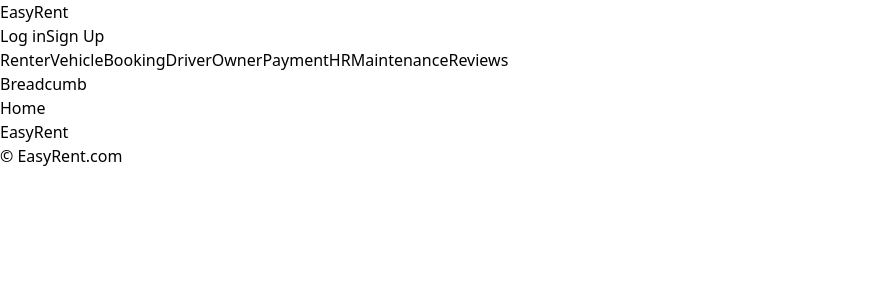
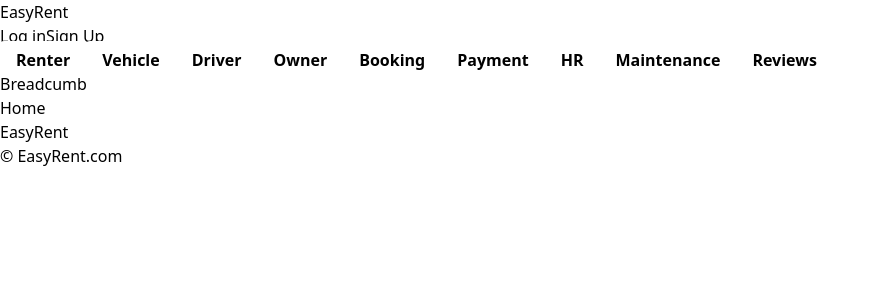
Before and after one commit to Sudila-Jayasekara/EasyRent, a React (Vite) app in the folder frontend/: page / in a window 1280 px wide. Shown: the top 300 px of the page, without its empty margins (0-880 px from the left). Built offline with nearby package versions, Linux system fonts and the light colour scheme.

Commit message:
update testbuttons

```diff
--- a/frontend/package.json
+++ b/frontend/package.json
@@ -10,9 +10,6 @@
     "preview": "vite preview"
   },
   "dependencies": {
-    "@emotion/react": "^11.11.4",
-    "@emotion/styled": "^11.11.5",
-    "@mui/material": "^5.15.14",
     "axios": "^1.6.8",
     "react": "^18.2.0",
     "react-dom": "^18.2.0",
--- a/frontend/src/components/TestButtons.jsx
+++ b/frontend/src/components/TestButtons.jsx
@@ -4,33 +4,33 @@ import { Link } from 'react-router-dom'
 const TestButtons = () => {
   return (
     <>
-        <button className='bg-white text-black hover:bg-black hover:text-white font-bold py-2 px-4 rounded '>
-        <Link>Renter</Link>
-        </button>
-        <button className='bg-white text-black hover:bg-black hover:text-white font-bold py-2 px-4 rounded'>
-        <Link>Vehicle</Link>
-        </button>
-        <button className='bg-white text-black hover:bg-black hover:text-white font-bold py-2 px-4 rounded'>
-        <Link to={'/booking'}>Booking</Link>
-        </button>
-        <button className='bg-white text-black hover:bg-black hover:text-white font-bold py-2 px-4 rounded'>
-        <Link>Driver</Link>
-        </button>
-        <button className='bg-white text-black hover:bg-black hover:text-white font-bold py-2 px-4 rounded'>
-        <Link>Owner</Link>
-        </button>
-        <button className='bg-white text-black hover:bg-black hover:text-white font-bold py-2 px-4 rounded'>
-        <Link to={'/payment'}>Payment</Link>
-        </button>
-        <button className='bg-white text-black hover:bg-black hover:text-white font-bold py-2 px-4 rounded'>
-        <Link>HR</Link>
-        </button>
-        <button className='bg-white text-black hover:bg-black hover:text-white font-bold py-2 px-4 rounded'>
-        <Link>Maintenance</Link>
-        </button>
-        <button className='bg-white text-black hover:bg-black hover:text-white font-bold py-2 px-4 rounded'>
-        <Link>Reviews</Link>
-        </button>
+      <Link to={'/renter'} className='sidebarbutton'>
+        Renter
+      </Link>
+      <Link to={'/vehicle'} className='sidebarbutton'>
+        Vehicle
+      </Link>
+      <Link to={'/driver'} className='sidebarbutton'>
+        Driver
+      </Link>
+      <Link to={'/owner'} className='sidebarbutton'>
+        Owner
+      </Link>
+      <Link to={'/booking'} className='sidebarbutton'>
+        Booking
+      </Link>
+      <Link to={'/payment'} className='sidebarbutton'>
+        Payment
+      </Link>
+      <Link to={'/hr'} className='sidebarbutton'>
+        HR
+      </Link>
+      <Link to={'/maintenance'} className='sidebarbutton'>
+        Maintenance
+      </Link>
+      <Link to={'/reviews'} className='sidebarbutton'>
+        Reviews
+      </Link>
     </>
   )
 }
--- a/frontend/src/index.css
+++ b/frontend/src/index.css
@@ -1,3 +1,7 @@
 @tailwind base;
 @tailwind components;
 @tailwind utilities;
+
+.sidebarbutton {
+    @apply bg-white text-black font-bold py-2 px-4 rounded hover:bg-black hover:text-white;
+  }
--- a/frontend/src/pages/Booking And Payment Management/BookingSidebar.jsx
+++ b/frontend/src/pages/Booking And Payment Management/BookingSidebar.jsx
@@ -4,12 +4,8 @@ import { Link } from 'react-router-dom'
 const BookingSidebar = () => {
   return (
     <>
-    <button className='bg-white text-black hover:bg-black hover:text-white font-bold py-2 px-4 rounded '>
-    <Link>Card Details</Link>
-    </button>
-    <button className='bg-white text-black hover:bg-black hover:text-white font-bold py-2 px-4 rounded'>
-    <Link>Payment History</Link>
-    </button>
+    <Link className='sidebarbutton'>Card Details</Link>
+    <Link className='sidebarbutton'>Payment History</Link>
     </>
   )
 }
```
Also changed, not shown: 1 other file (tests, documents, lock files or other folders).
